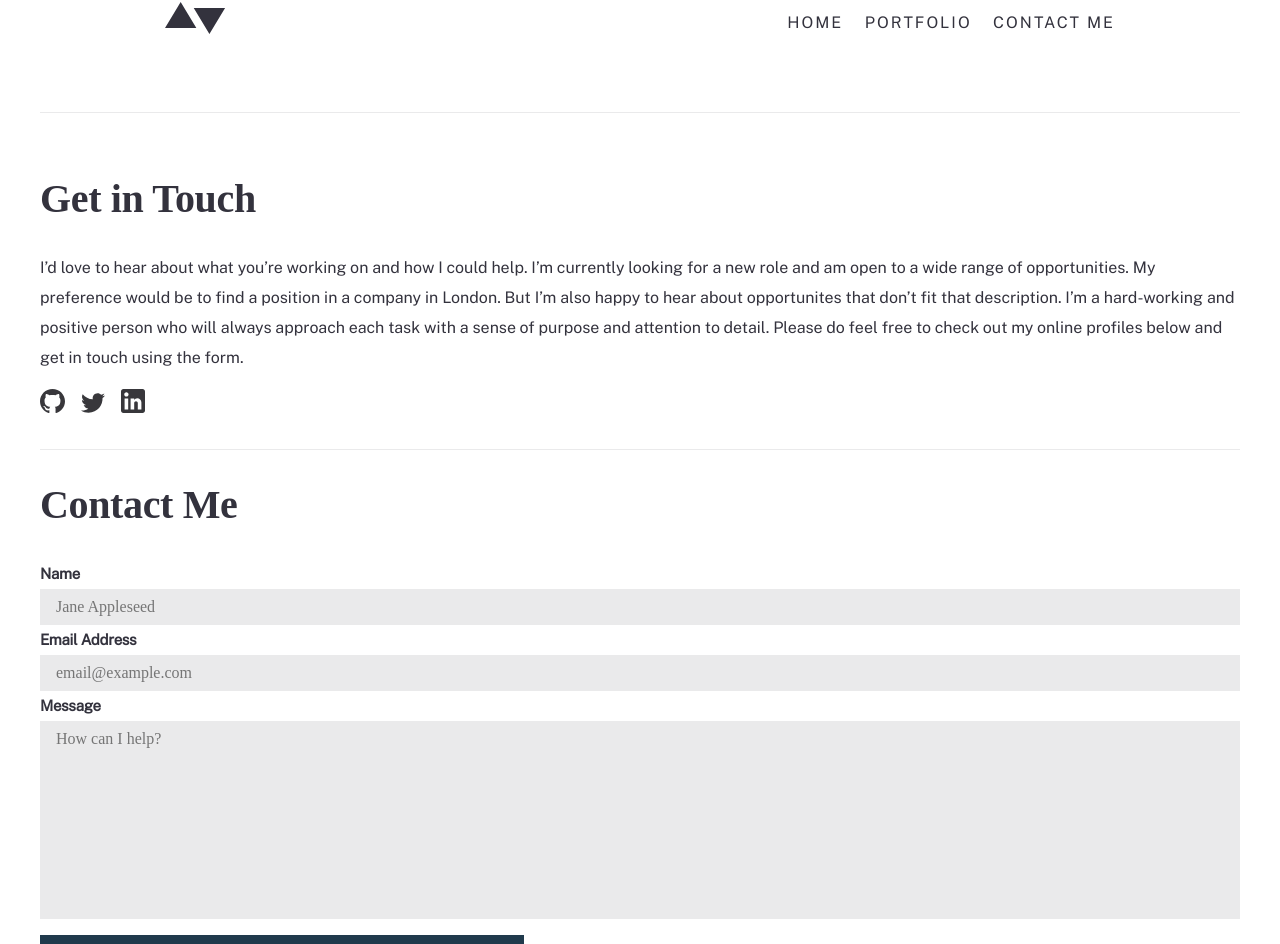
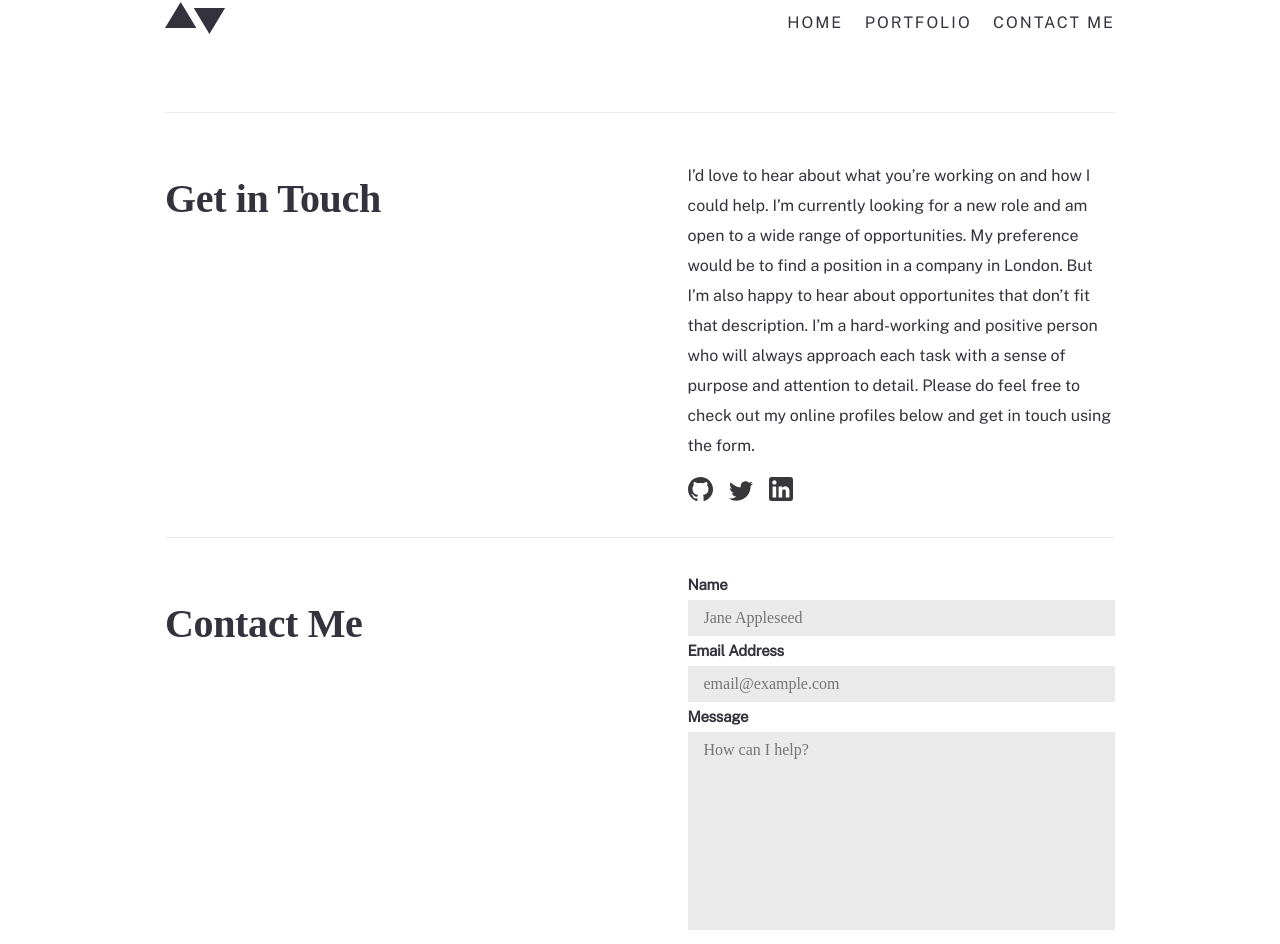
Before and after one commit to mihail-soltan/_portfolio, an Angular app: page /contact in a window 1280 px wide. Shown: the part 44-988 px from the top of the page. Built offline with nearby package versions, Linux system fonts and the light colour scheme; a web font is replaced by a local one.

Commit message:
add responsiveness to contact

```diff
--- a/src/app/components/contact/contact.component.html
+++ b/src/app/components/contact/contact.component.html
@@ -1,6 +1,7 @@
 <section>
   <div class="get-in-touch">
     <h2>Get in Touch</h2>
+    <div>
       <p>
         {{ getInTouch }}
       </p>
@@ -8,6 +9,7 @@
         <img src="../../../assets/github.svg" alt="github" />
         <img src="../../../assets/twitter.svg" alt="twitter" />
         <img src="../../../assets/linkedin.svg" alt="linkedin" />
+      </div>
     </div>
   </div>
   <div class="contact-form" *ngIf="!sending">
@@ -46,8 +48,6 @@
   </div>
   <div class="thanks" *ngIf="sending">
     <h2>Thanks for reaching out!</h2>
-    <p>
-      I'll get back to you as soon as I can.
-    </p>
+    <p>I'll get back to you as soon as I can.</p>
   </div>
 </section>
--- a/src/app/components/contact/contact.component.scss
+++ b/src/app/components/contact/contact.component.scss
@@ -16,7 +16,8 @@
 
 .contact-form {
   margin: 0 2.5rem;
-//   padding: 2rem 0;
+  //   padding: 2rem 0;
+  min-height: 50vh;
   form {
     display: flex;
     flex-direction: column;
@@ -26,3 +27,29 @@
     width: 35%;
   }
 }
+
+@media (min-width: 768px) {
+  .contact-form {
+    margin-bottom: 6rem;
+  }
+}
+
+@media (min-width: 1024px) {
+  .get-in-touch {
+    display: flex;
+    justify-content: space-between;
+    margin: 2rem 10.313rem;
+    div {
+      width: 45%;
+    }
+  }
+
+  .contact-form {
+    display: flex;
+    justify-content: space-between;
+    margin: 2rem 10.313rem;
+    form {
+      width: 45%;
+    }
+  }
+}
```
Lines whose indentation alone changed are shown as unchanged.
